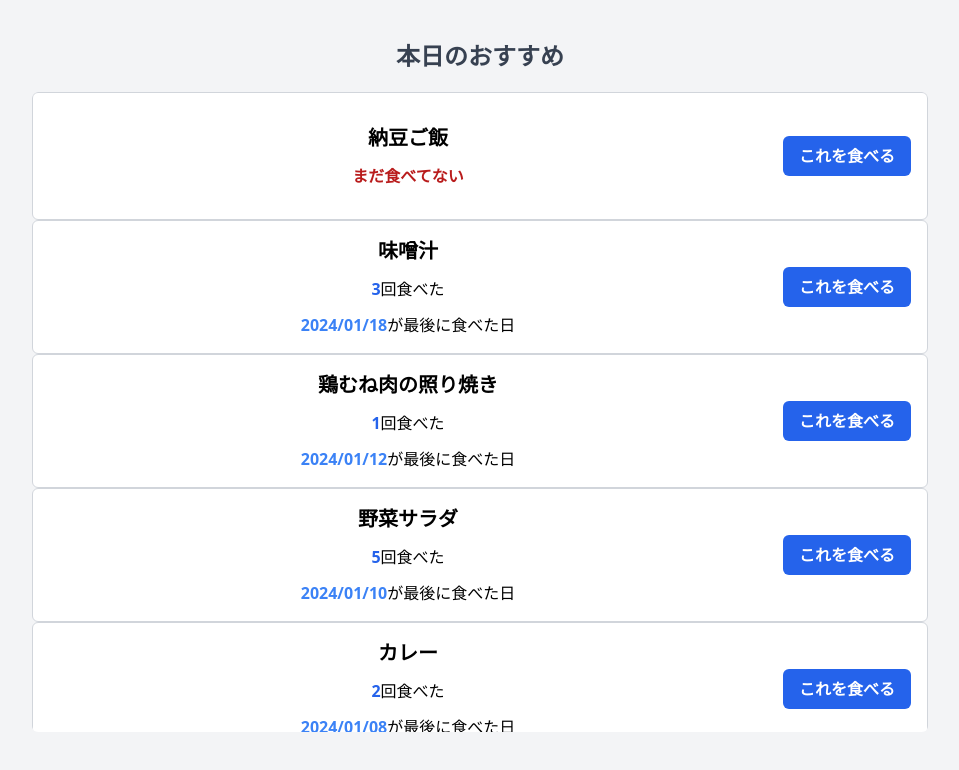
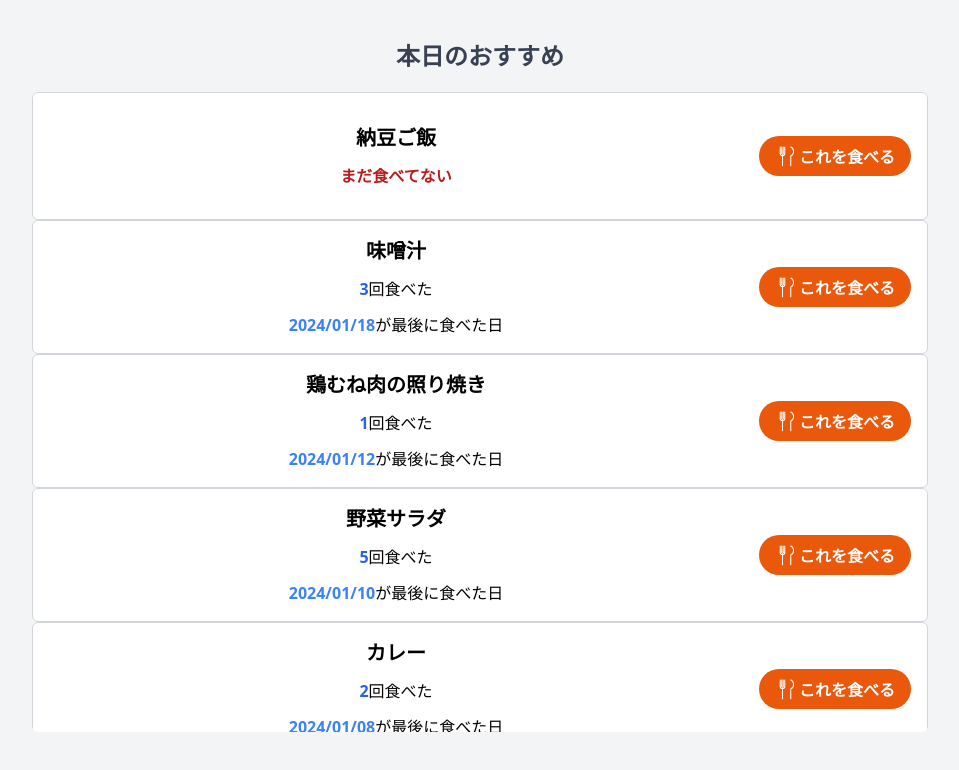
Before and after one commit to nakano2024/kondait, a Nuxt app in the folder frontend/: page / in a window 1280 px wide. Shown: the top 770 px of the page, without its empty margins (160-1119 px from the left). Built offline with nearby package versions, Linux system fonts and the light colour scheme.

Commit message:
fix: 食べるボタンにアイコンを追加

```diff
--- a/frontend/components/CookButton.vue
+++ b/frontend/components/CookButton.vue
@@ -1,5 +1,6 @@
 <template>
-    <button class="inline-flex items-center justify-center rounded-md bg-blue-600 px-4 py-2 text-white font-semibold hover:bg-blue-700 active:bg-blue-800 transition">
-        これを食べる
+    <button class="inline-flex items-center justify-center rounded-full bg-orange-600 h-10 px-4 hover:bg-orange-700 active:bg-orange-800 transition">
+        <CookIcon />
+        <span class="relative top-[1px] leading-none text-white font-semibold">これを食べる</span>
     </button>
 </template>
--- /dev/null
+++ b/frontend/components/CookIcon.vue
@@ -0,0 +1,35 @@
+<template>
+    <svg
+        class="w-6 h-6 text-white"
+        xmlns="http://www.w3.org/2000/svg"
+        viewBox="0 0 64 64"
+        fill="none"
+        aria-hidden="true"
+    >
+        <path
+            d="M20 28v30"
+            stroke="currentColor"
+            stroke-width="2.8"
+            stroke-linecap="round"
+        />
+        <path
+            d="M14 8v18 M18 8v18 M22 8v18 M26 8v18"
+            stroke="currentColor"
+            stroke-width="2.8"
+            stroke-linecap="round"
+        />
+        <path
+            d="M14 26c0 3 2.5 5 6 5s6-2 6-5"
+            stroke="currentColor"
+            stroke-width="2.8"
+            stroke-linecap="round"
+        />
+        <path
+            d="M42 8 C52 12 52 28 42 32 v26"
+            stroke="currentColor"
+            stroke-width="2.8"
+            stroke-linecap="round"
+            stroke-linejoin="round"
+        />
+    </svg>
+</template>
```
